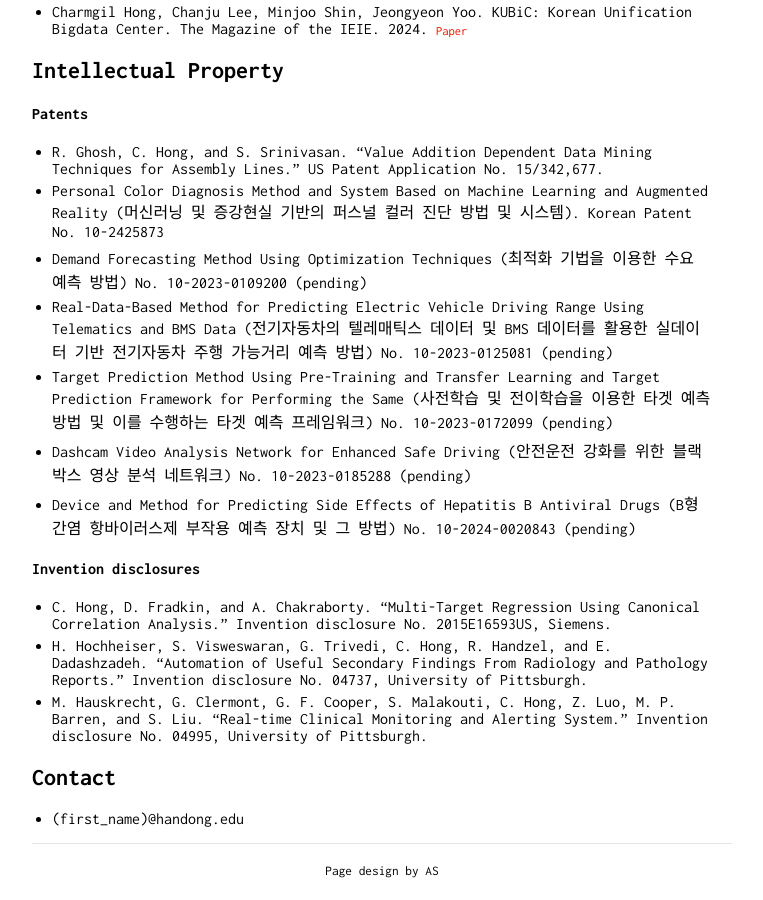
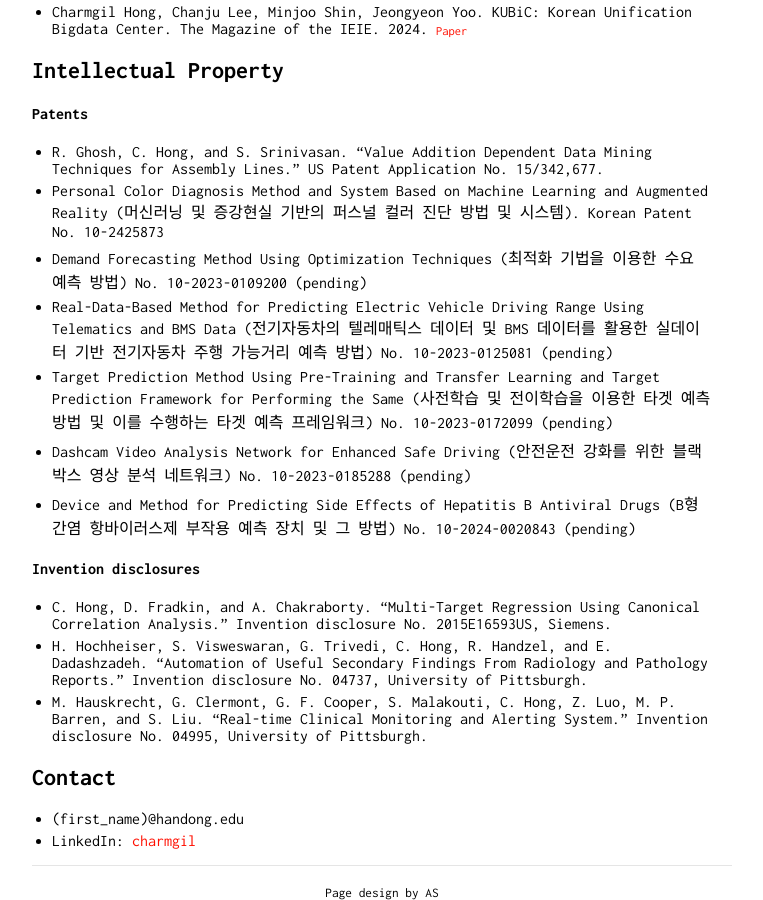
Before and after one commit to charmgil/charmgil.github.io, a Jekyll site: the page built from index.md, in a window 1280 px wide and 900 px high, scrolled down 3783 px. Shown: the whole window, without its empty margins (258-1021 px from the left). Built offline with Jekyll 4.4.1, drawn with Linux system fonts in a browser that asks for light colours; our own code applies the rules of GitHub Pages for plain Markdown files; before the commit the page ends 4661 px from its top, so only the background shows below that.

Commit message:
modified:   index.md

```diff
--- a/index.md
+++ b/index.md
@@ -116,6 +116,7 @@ I am interested in developing and applying machine learning/data mining techniqu
 
 ## Contact
 - (first_name)@handong.edu
+- LinkedIn: [charmgil](https://www.linkedin.com/in/charmgil/){:target="_blank"}
 
 
 
```
